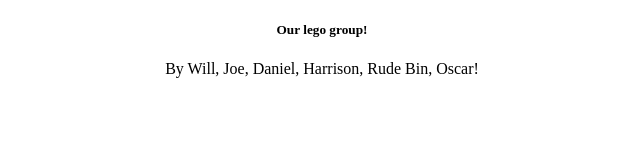
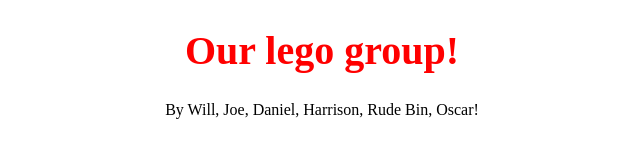
Before and after one commit to will-coleman/Lego-e, a plain HTML site: page index.html in a window 1280 px wide. Shown: the whole page, without its empty margins (318-958 px from the left). Drawn offline with Linux system fonts and the light colour scheme.

Commit message:
Update index.html

```diff
--- a/index.html
+++ b/index.html
@@ -5,7 +5,7 @@
 </head>
 <body>
 <center>
-<h5>Our lego group!</h5>
+<h1 style="color:red;font-size:40px;">Our lego group!</h1>
 <p>By Will, Joe, Daniel, Harrison, Rude Bin, Oscar!</p>
   </center>
 </body>
```
